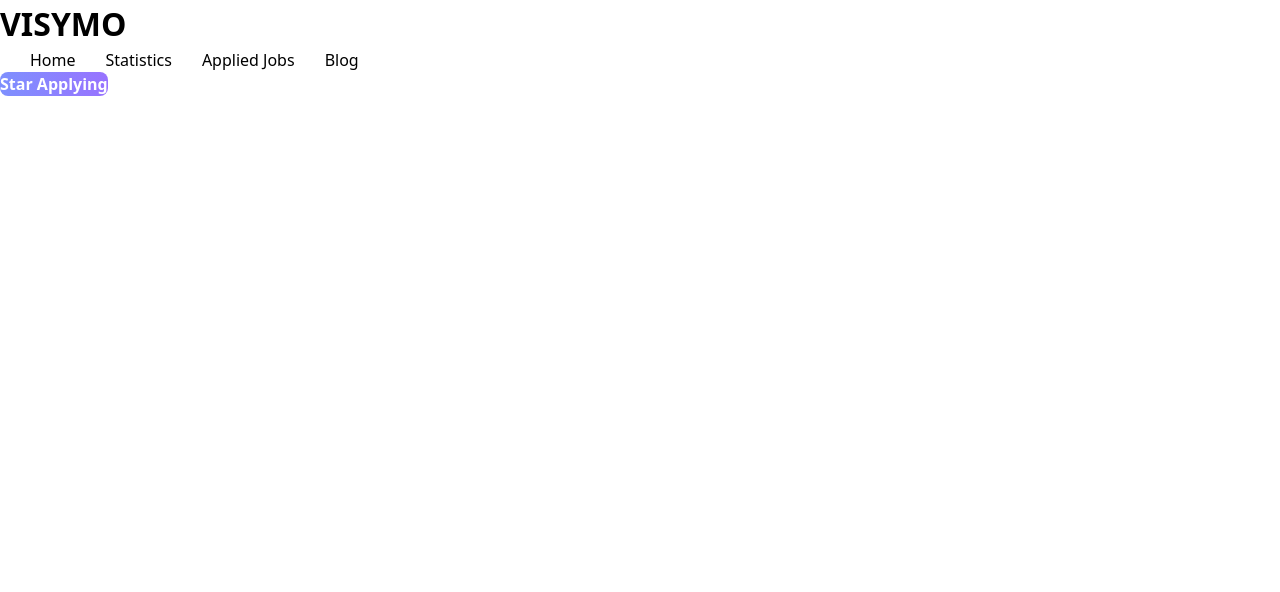
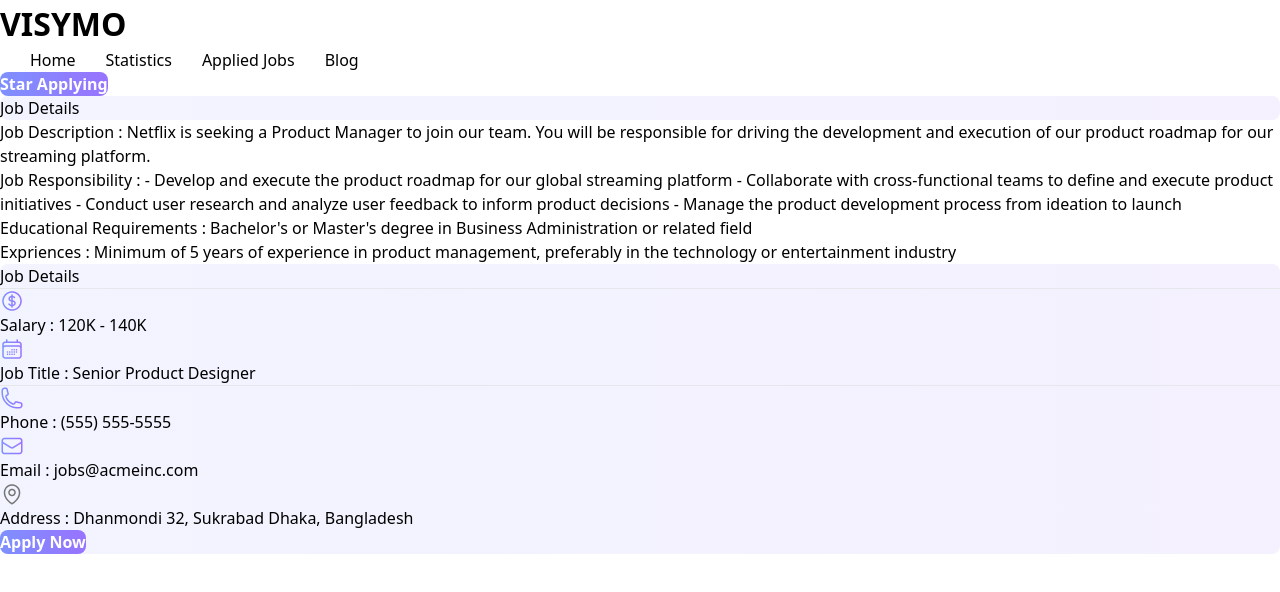
Before and after one commit to Sultan-suvo/Career-Jobs, a React (Vite) app: page /jobdetails/1 in a window 1280 px wide. Shown: the top 592 px of the page. Built offline with nearby package versions, Linux system fonts and the light colour scheme.

Commit message:
job details data show

```diff
--- a/public/features.json
+++ b/public/features.json
@@ -32,10 +32,10 @@
         "job_responsibility": "- Develop and execute the product roadmap for our global streaming platform\n- Collaborate with cross-functional teams to define and execute product initiatives\n- Conduct user research and analyze user feedback to inform product decisions\n- Manage the product development process from ideation to launch",
         "educational_requirements": "Bachelor's or Master's degree in Business Administration or related field",
         "experiences": "Minimum of 5 years of experience in product management, preferably in the technology or entertainment industry",
-        "contact_information": {
+
             "phone": "(555) 555-5555",
             "email": "jobs@acmeinc.com"
-        }
+
     },
     {
         "id": 2,
--- a/src/Components/Feature/Feature.jsx
+++ b/src/Components/Feature/Feature.jsx
@@ -7,10 +7,10 @@
 
     const { company_logo, job_title, company_name, remote_or_onsite, location,id, address, fulltime_or_parttime, salary, job_description, job_responsibility, educational_requirements, experiences, contact_information } = feature
     return (
-        <div>
+        <div className='relative'>
             <div className="card w-full h-96 bg-base-100 shadow-xl m-3 ">
                 <figure><img className='w-32' src={company_logo} alt="Shoes" /></figure>
-                <div className="card-body">
+                <div className="card-body ">
                     <h2 className="card-title mt-6 font-bold text-zinc-600 text-2xl">
                         {job_title}
                     </h2>
@@ -35,7 +35,7 @@
                             onClick={() => {
                                 handleViewDetails(feature);
                             }}
-                            className="px-4 py-2.5 flex justify-center items-center font-bold text-base rounded-[4px] text-white bg-gradient-to-r from-blue-400 to-purple-600 bottom-0 mb-5"
+                            className="px-4 py-2.5 flex justify-center items-center font-bold text-base rounded-[4px] text-white bg-gradient-to-r from-blue-400 to-purple-600 absolute bottom-0 mb-5"
                         >
                             View Details
                         </button>
--- a/src/Components/JobDetails/JobDetails.jsx
+++ b/src/Components/JobDetails/JobDetails.jsx
@@ -8,7 +8,14 @@
     const data = features.find((feature) => feature.id === parseInt(id))
     return (
         <div>
-            <div className="my-32">{<JobDetailsData data={data} />}</div>
+            <div className='py-12 details-cart'>
+            <h1 className='text-4xl  text-center font-bold mb-4'>Job Details</h1>
+            </div>
+            <div className="mt-4">
+                {
+                    <JobDetailsData data={data} />
+                }
+            </div>
         </div>
     );
 };
--- /dev/null
+++ b/src/Components/JobDetailsData/JobDetailsData.css
@@ -0,0 +1,4 @@
+.details-cart {
+    background: linear-gradient(90deg, rgba(126, 144, 254, 0.1) 0%, rgba(152, 115, 255, 0.1) 100%);
+    border-radius: 8px;
+}
--- a/src/Components/JobDetailsData/JobDetailsData.jsx
+++ b/src/Components/JobDetailsData/JobDetailsData.jsx
@@ -1,10 +1,56 @@
 import React from 'react';
+import './JobDetailsData.css'
+import salaryIcon from '../../assets/Icons/Frame.png'
+import titleIcon from '../../assets/Icons/Frame-1.png'
+import phoneIcon from '../../assets/Icons/Frame-2.png'
+import emailIcon from '../../assets/Icons/Frame-3.png'
+import locationIcon from '../../assets/Icons/Location Icon.png'
 
-const JobDetailsData = ({data}) => {
+
+const JobDetailsData = ({ data }) => {
     console.log(data);
-    const {job_description, job_responsibility, educational_requirements, experiences, salary, job_title, } = data;
+    const { job_description, job_responsibility, educational_requirements, phone, experiences, salary, job_title, address, email } = data;
     return (
-        <div>
+        <div className='md:flex  px-12 md:mx-40'>
+            <div className='p-2 md:w-3/4'>
+                <p className='mb-5 text-base'><span className='font-bold'>Job Description : </span> {job_description} </p>
+                <p className='mb-5'><span className='font-bold'>Job Responsibility :</span> {job_responsibility} </p>
+                <p className='mb-5'><span className='font-bold'>Educational Requirements : </span>  {educational_requirements} </p>
+                <p className='mb-5'><span className='font-bold'>Expriences : </span>  {experiences} </p>
+            </div>
+
+            <div className='details-cart p-3'>
+                <h5 className='text-xl font-bold ms-7 my-5'>Job Details </h5>
+                <hr />
+                <div className='mt-3 text-slate-600 font-bold'>
+                    <div className='flex mb-3'>
+                        <img className='me-2' src={salaryIcon} alt="" />
+                        <p>Salary : {salary}</p>
+                    </div>
+                    <div className='flex mb-4'>
+                        <img className='me-2 h-6' src={titleIcon} alt="" />
+                        <p>Job Title : {job_title}</p>
+                    </div>
+                </div>
+                <hr />
+                <div className='mt-3 text-slate-600 font-bold'>
+                    <div className='flex mb-3'>
+                        <img className='me-2  h-6' src={phoneIcon} alt="" />
+                        <p>Phone : {phone}</p>
+                    </div>
+                    <div className='flex mb-3'>
+                        <img className='me-2  h-6' src={emailIcon} alt="" />
+                        <p>Email : {email}</p>
+                    </div>
+                    <div className='flex mb-3'>
+                        <img className='me-2 text-slate-500  h-6' src={locationIcon} alt="" />
+                        <p>Address : {address}</p>
+                    </div>
+                </div>
+                <div>
+                    <button className='btn-all w-full px-4 py-2 md:px-4 md:py-2'>Apply Now</button>
+                </div>
+            </div>
 
         </div>
     );
```
